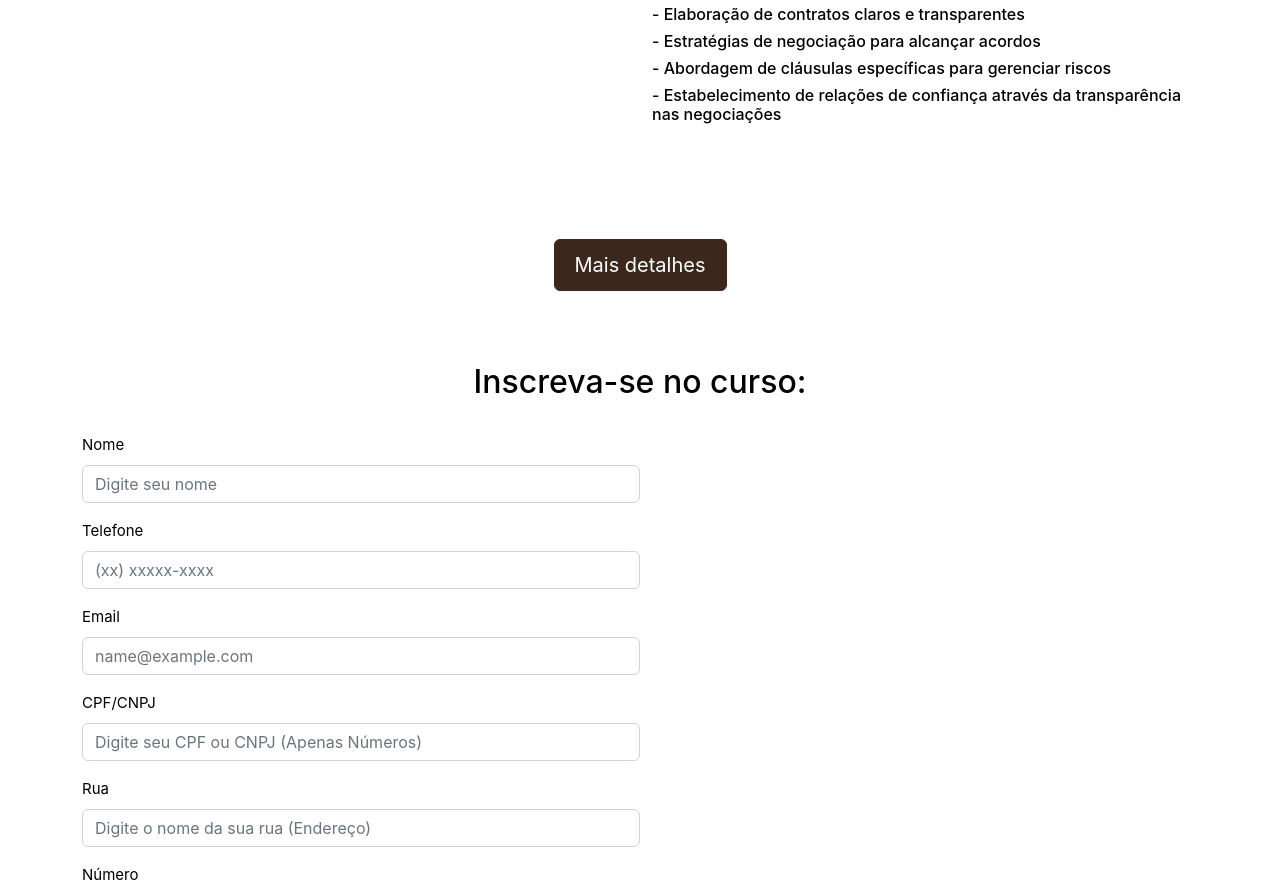
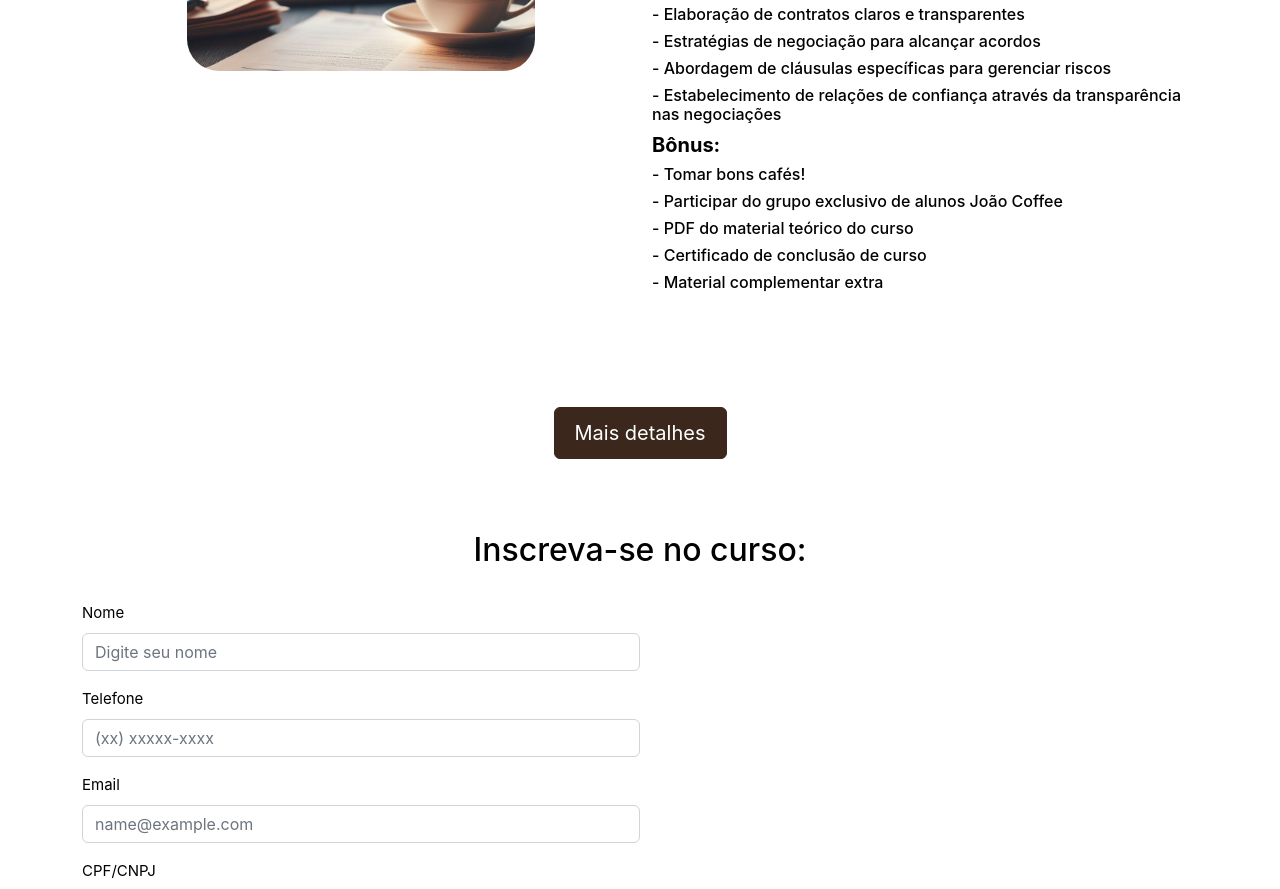
Before and after one commit to KelvinFlora/joao-coffee, a Vue app: page /cursocomercializacao in a window 1280 px wide. Shown: the part 820-1709 px from the top of the page. Built offline with nearby package versions, Linux system fonts and the light colour scheme.

Commit message:
bonus including on comercial page

```diff
--- a/src/views/ComercialCourse.vue
+++ b/src/views/ComercialCourse.vue
@@ -40,6 +40,12 @@
                   - Estabelecimento de relações de confiança através da transparência nas
                   negociações
                 </h6>
+                <h5><b>Bônus:</b></h5>
+                <h6>- Tomar bons cafés!</h6>
+                <h6>- Participar do grupo exclusivo de alunos João Coffee</h6>
+                <h6>- PDF do material teórico do curso</h6>
+                <h6>- Certificado de conclusão de curso</h6>
+                <h6>- Material complementar extra</h6>
               </div>
             </div>
           </div>
```
